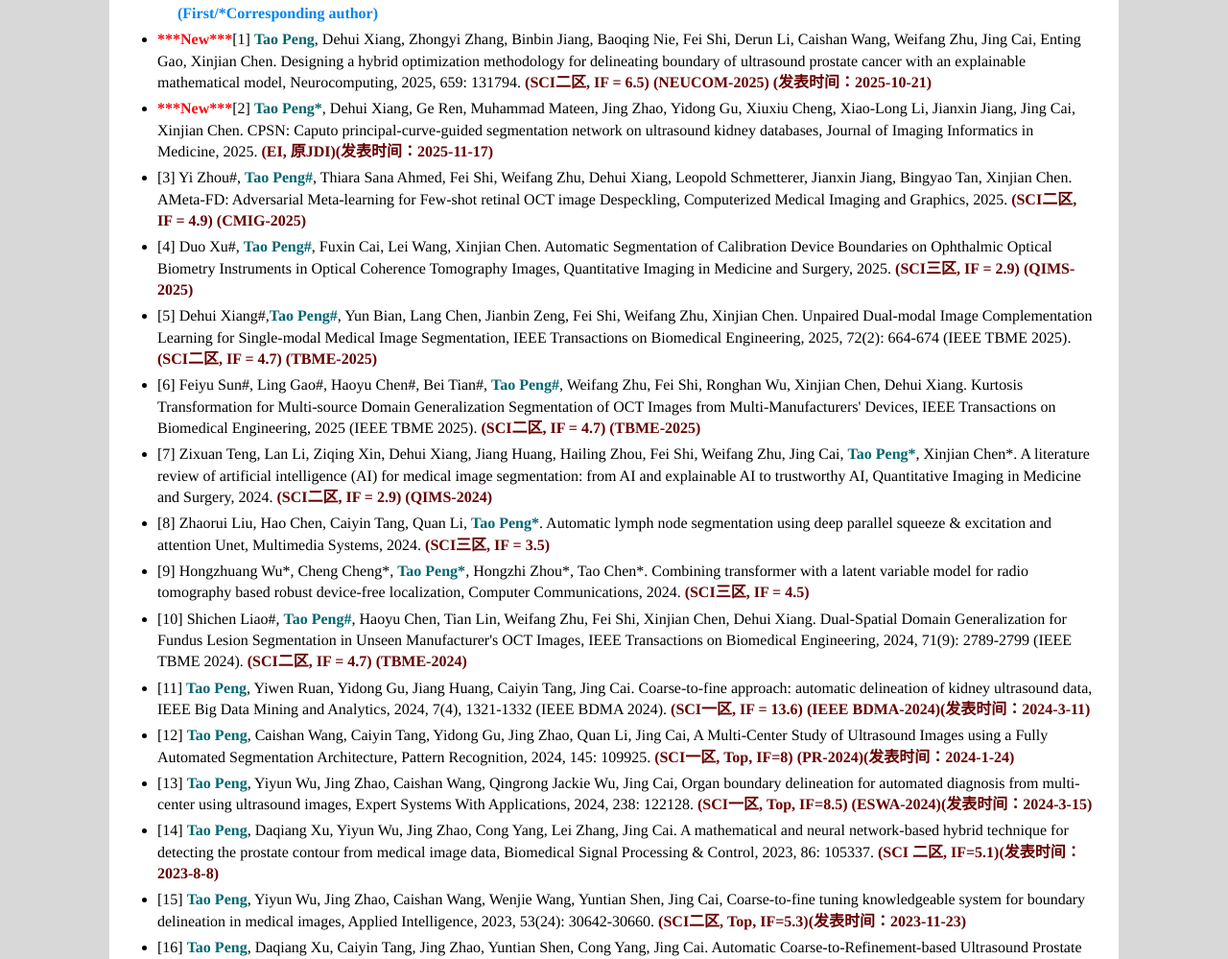
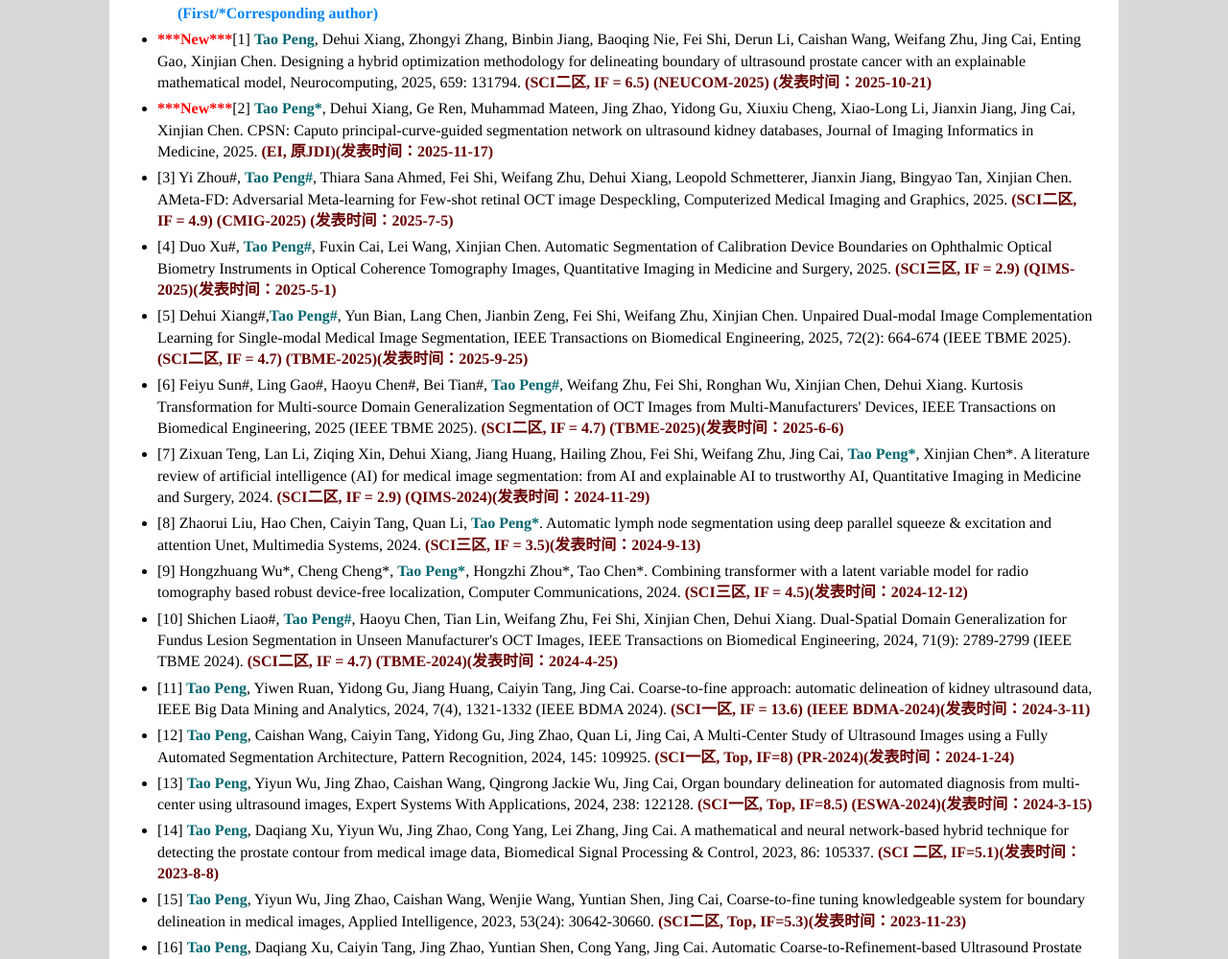
Before and after one commit to TaoPeng401/TaoPeng401.github.io, a plain HTML site: page index.html in a window 1280 px wide. Shown: the part 966-1965 px from the top of the page at 96% size. Drawn offline with Linux system fonts and the light colour scheme; some icons are missing; a web font is replaced by a local one.

Commit message:
Update index.html

```diff
--- a/index.html
+++ b/index.html
@@ -104,14 +104,14 @@ and wearable equipment design.
 
 <li><strong><font color="#FF0000">***New***</font></strong>[1] <strong><font color="#00666f">Tao Peng</font></strong>, Dehui Xiang, Zhongyi Zhang, Binbin Jiang, Baoqing Nie, Fei Shi, Derun Li, Caishan Wang, Weifang Zhu, Jing Cai, Enting Gao, Xinjian Chen. Designing a hybrid optimization methodology for delineating boundary of ultrasound prostate cancer with an explainable mathematical model, Neurocomputing, 2025, 659: 131794. <strong><font color="#660000">(SCI二区, IF = 6.5) (NEUCOM-2025) (发表时间：2025-10-21)</font></strong> </li>
 <li><strong><font color="#FF0000">***New***</font></strong>[2] <strong><font color="#00666f">Tao Peng*</font></strong>, Dehui Xiang, Ge Ren, Muhammad Mateen, Jing Zhao, Yidong Gu, Xiuxiu Cheng, Xiao-Long Li, Jianxin Jiang, Jing Cai, Xinjian Chen. CPSN: Caputo principal-curve-guided segmentation network on ultrasound kidney databases, Journal of Imaging Informatics in Medicine, 2025. <strong><font color="#660000">(EI, 原JDI)(发表时间：2025-11-17) </font></strong> </li>
-<li>[3] Yi Zhou#, <strong><font color="#00666f">Tao Peng#</font></strong>, Thiara Sana Ahmed, Fei Shi, Weifang Zhu, Dehui Xiang, Leopold Schmetterer, Jianxin Jiang, Bingyao Tan, Xinjian Chen. AMeta-FD: Adversarial Meta-learning for Few-shot retinal OCT image Despeckling, Computerized Medical Imaging and Graphics, 2025. <strong><font color="#660000">(SCI二区, IF = 4.9) (CMIG-2025) </font></strong> </li>
-<li>[4] Duo Xu#, <strong><font color="#00666f">Tao Peng#</font></strong>, Fuxin Cai, Lei Wang, Xinjian Chen. Automatic Segmentation of Calibration Device Boundaries on Ophthalmic Optical Biometry Instruments in Optical Coherence Tomography Images, Quantitative Imaging in Medicine and Surgery, 2025. <strong><font color="#660000">(SCI三区, IF = 2.9) (QIMS-2025) </font></strong> </li>
-<li>[5] Dehui Xiang#,<strong><font color="#00666f">Tao Peng#</font></strong>, Yun Bian, Lang Chen, Jianbin Zeng, Fei Shi, Weifang Zhu, Xinjian Chen. Unpaired Dual-modal Image Complementation Learning for Single-modal Medical Image Segmentation, IEEE Transactions on Biomedical Engineering, 2025, 72(2): 664-674 (IEEE TBME 2025). <strong><font color="#660000">(SCI二区, IF = 4.7) (TBME-2025) </font></strong> </li>
-<li>[6] Feiyu Sun#, Ling Gao#, Haoyu Chen#, Bei Tian#, <strong><font color="#00666f">Tao Peng#</font></strong>, Weifang Zhu, Fei Shi, Ronghan Wu, Xinjian Chen, Dehui Xiang. Kurtosis Transformation for Multi-source Domain Generalization Segmentation of OCT Images from Multi-Manufacturers' Devices, IEEE Transactions on Biomedical Engineering, 2025 (IEEE TBME 2025). <strong><font color="#660000">(SCI二区, IF = 4.7) (TBME-2025) </font></strong> </li>
-<li>[7] Zixuan Teng, Lan Li, Ziqing Xin, Dehui Xiang, Jiang Huang, Hailing Zhou, Fei Shi, Weifang Zhu, Jing Cai, <strong><font color="#00666f">Tao Peng*</font></strong>, Xinjian Chen*. A literature review of artificial intelligence (AI) for medical image segmentation: from AI and explainable AI to trustworthy AI, Quantitative Imaging in Medicine and Surgery, 2024. <strong><font color="#660000">(SCI二区, IF = 2.9) (QIMS-2024) </font></strong> </li>
-<li>[8] Zhaorui Liu, Hao Chen, Caiyin Tang, Quan Li, <strong><font color="#00666f">Tao Peng*</font></strong>. Automatic lymph node segmentation using deep parallel squeeze & excitation and attention Unet, Multimedia Systems, 2024. <strong><font color="#660000">(SCI三区, IF = 3.5)</font></strong> </li>
-<li>[9] Hongzhuang Wu*, Cheng Cheng*, <strong><font color="#00666f">Tao Peng*</font></strong>, Hongzhi Zhou*, Tao Chen*. Combining transformer with a latent variable model for radio tomography based robust device-free localization, Computer Communications, 2024. <strong><font color="#660000">(SCI三区, IF = 4.5)</font></strong> </li>
-<li>[10] Shichen Liao#, <strong><font color="#00666f">Tao Peng#</font></strong>, Haoyu Chen, Tian Lin, Weifang Zhu, Fei Shi, Xinjian Chen, Dehui Xiang. Dual-Spatial Domain Generalization for Fundus Lesion Segmentation in Unseen Manufacturer's OCT Images, IEEE Transactions on Biomedical Engineering, 2024, 71(9): 2789-2799 (IEEE TBME 2024). <strong><font color="#660000">(SCI二区, IF = 4.7) (TBME-2024) </font></strong> </li>
+<li>[3] Yi Zhou#, <strong><font color="#00666f">Tao Peng#</font></strong>, Thiara Sana Ahmed, Fei Shi, Weifang Zhu, Dehui Xiang, Leopold Schmetterer, Jianxin Jiang, Bingyao Tan, Xinjian Chen. AMeta-FD: Adversarial Meta-learning for Few-shot retinal OCT image Despeckling, Computerized Medical Imaging and Graphics, 2025. <strong><font color="#660000">(SCI二区, IF = 4.9) (CMIG-2025) (发表时间：2025-7-5)</font></strong> </li>
+<li>[4] Duo Xu#, <strong><font color="#00666f">Tao Peng#</font></strong>, Fuxin Cai, Lei Wang, Xinjian Chen. Automatic Segmentation of Calibration Device Boundaries on Ophthalmic Optical Biometry Instruments in Optical Coherence Tomography Images, Quantitative Imaging in Medicine and Surgery, 2025. <strong><font color="#660000">(SCI三区, IF = 2.9) (QIMS-2025)(发表时间：2025-5-1) </font></strong> </li>
+<li>[5] Dehui Xiang#,<strong><font color="#00666f">Tao Peng#</font></strong>, Yun Bian, Lang Chen, Jianbin Zeng, Fei Shi, Weifang Zhu, Xinjian Chen. Unpaired Dual-modal Image Complementation Learning for Single-modal Medical Image Segmentation, IEEE Transactions on Biomedical Engineering, 2025, 72(2): 664-674 (IEEE TBME 2025). <strong><font color="#660000">(SCI二区, IF = 4.7) (TBME-2025)(发表时间：2025-9-25) </font></strong> </li>
+<li>[6] Feiyu Sun#, Ling Gao#, Haoyu Chen#, Bei Tian#, <strong><font color="#00666f">Tao Peng#</font></strong>, Weifang Zhu, Fei Shi, Ronghan Wu, Xinjian Chen, Dehui Xiang. Kurtosis Transformation for Multi-source Domain Generalization Segmentation of OCT Images from Multi-Manufacturers' Devices, IEEE Transactions on Biomedical Engineering, 2025 (IEEE TBME 2025). <strong><font color="#660000">(SCI二区, IF = 4.7) (TBME-2025)(发表时间：2025-6-6) </font></strong> </li>
+<li>[7] Zixuan Teng, Lan Li, Ziqing Xin, Dehui Xiang, Jiang Huang, Hailing Zhou, Fei Shi, Weifang Zhu, Jing Cai, <strong><font color="#00666f">Tao Peng*</font></strong>, Xinjian Chen*. A literature review of artificial intelligence (AI) for medical image segmentation: from AI and explainable AI to trustworthy AI, Quantitative Imaging in Medicine and Surgery, 2024. <strong><font color="#660000">(SCI二区, IF = 2.9) (QIMS-2024)(发表时间：2024-11-29) </font></strong> </li>
+<li>[8] Zhaorui Liu, Hao Chen, Caiyin Tang, Quan Li, <strong><font color="#00666f">Tao Peng*</font></strong>. Automatic lymph node segmentation using deep parallel squeeze & excitation and attention Unet, Multimedia Systems, 2024. <strong><font color="#660000">(SCI三区, IF = 3.5)(发表时间：2024-9-13)</font></strong> </li>
+<li>[9] Hongzhuang Wu*, Cheng Cheng*, <strong><font color="#00666f">Tao Peng*</font></strong>, Hongzhi Zhou*, Tao Chen*. Combining transformer with a latent variable model for radio tomography based robust device-free localization, Computer Communications, 2024. <strong><font color="#660000">(SCI三区, IF = 4.5)(发表时间：2024-12-12)</font></strong> </li>
+<li>[10] Shichen Liao#, <strong><font color="#00666f">Tao Peng#</font></strong>, Haoyu Chen, Tian Lin, Weifang Zhu, Fei Shi, Xinjian Chen, Dehui Xiang. Dual-Spatial Domain Generalization for Fundus Lesion Segmentation in Unseen Manufacturer's OCT Images, IEEE Transactions on Biomedical Engineering, 2024, 71(9): 2789-2799 (IEEE TBME 2024). <strong><font color="#660000">(SCI二区, IF = 4.7) (TBME-2024)(发表时间：2024-4-25) </font></strong> </li>
 <li>[11] <strong><font color="#00666f">Tao Peng</font></strong>, Yiwen Ruan, Yidong Gu, Jiang Huang, Caiyin Tang, Jing Cai. Coarse-to-fine approach: automatic delineation of kidney ultrasound data, IEEE Big Data Mining and Analytics, 2024, 7(4), 1321-1332 (IEEE BDMA 2024). <strong><font color="#660000">(SCI一区, IF = 13.6) (IEEE BDMA-2024)(发表时间：2024-3-11) </font></strong> </li>
 <li>[12] <strong><font color="#00666f">Tao Peng</font></strong>, Caishan Wang, Caiyin Tang, Yidong Gu, Jing Zhao, Quan Li, Jing Cai, A Multi-Center Study of Ultrasound Images using a Fully Automated Segmentation Architecture, Pattern Recognition, 2024, 145: 109925. <strong><font color="#660000"> (SCI一区, Top, IF=8) (PR-2024)(发表时间：2024-1-24) </font></strong></li>
 <li>[13] <strong><font color="#00666f">Tao Peng</font></strong>, Yiyun Wu, Jing Zhao, Caishan Wang, Qingrong Jackie Wu, Jing Cai, Organ boundary delineation for automated diagnosis from multi-center using ultrasound images, Expert Systems With Applications, 2024, 238: 122128. <strong><font color="#660000"> (SCI一区, Top, IF=8.5) (ESWA-2024)(发表时间：2024-3-15) </font></strong></li>
```
